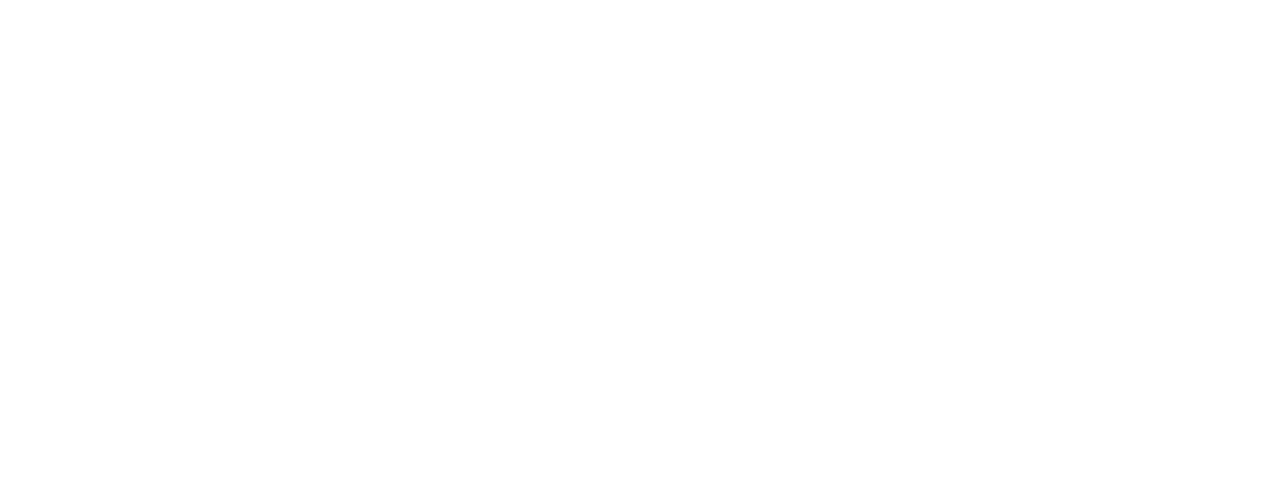
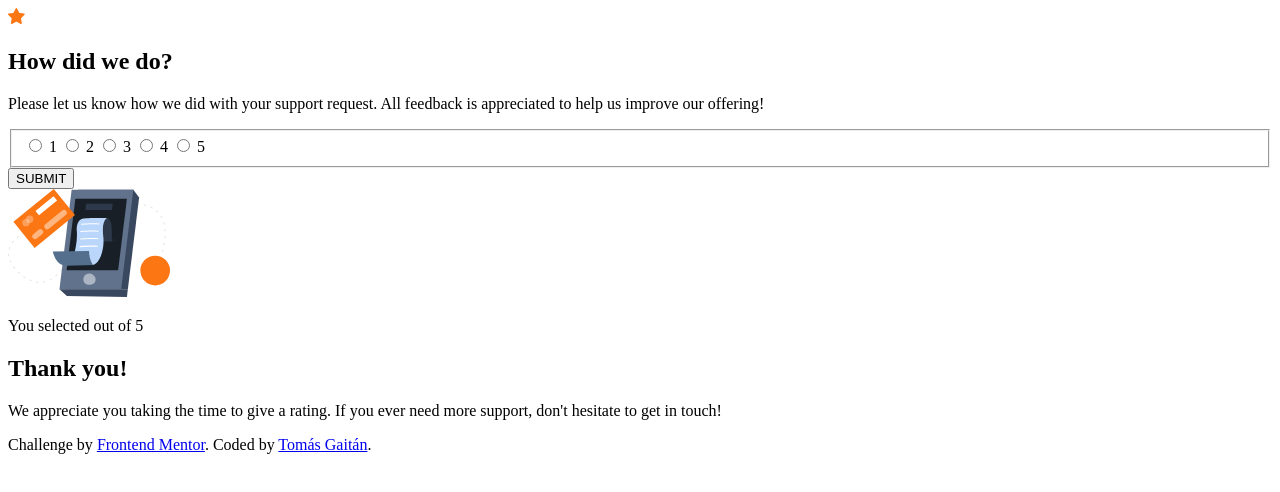
Before and after one commit to GaitanTomas/FrontendMentor-Interactive_rating_component, a plain HTML site: page index.html in a window 1280 px wide. Drawn offline with Linux system fonts and the light colour scheme.

Commit message:
Feat: add HTML rating card, thanks card & footer

```diff
--- a/index.html
+++ b/index.html
@@ -8,6 +8,63 @@
   <title>Frontend Mentor | Interactive rating component</title>
 </head>
 <body>
+  <!-- RATING STATE CARD -->
+  <section class="card">
+    <img src="images/icon-star.svg" alt="Star-icon" class="card_img">
+    <!-- TEXT -->
+    <div class="card_text-container">
+      <h1 class="text-container_title">How did we do?</h1>
+      <p class="text-container_paragraph">
+        Please let us know how we did with your support request. All feedback is appreciated
+        to help us improve our offering!
+      </p>
+    </div>
+    <!-- FORM -->
+    <form method="post" class="card_form">
+      <fieldset class="form_num-container">
+        <!-- num 1 -->
+        <input type="radio" name="num" id="num-1" class="num-container_number">
+        <label for="num-1" class="num-container_label">1</label>
+        <!-- num 2 -->
+        <input type="radio" name="num" id="num-2" class="num-container_number">
+        <label for="num-2" class="num-container_label">2</label>
+        <!-- num 3 -->
+        <input type="radio" name="num" id="num-3" class="num-container_number">
+        <label for="num-3" class="num-container_label">3</label>
+        <!-- num 4 -->
+        <input type="radio" name="num" id="num-4" class="num-container_number">
+        <label for="num-4" class="num-container_label">4</label>
+        <!-- num 5 -->
+        <input type="radio" name="num" id="num-5" class="num-container_number">
+        <label for="num-5" class="num-container_label">5</label>
+      </fieldset>
+      <button class="form_button" type="submit">SUBMIT</button>
+    </form>
+  </section>
+  <!-- THANKS STATE CARD -->
+  <section class="thx-card">
+    <img src="images/illustration-thank-you.svg" alt="Phone image" class="thx-card_img">
+    <!-- SELECTED RATING -->
+    <p class="thx-card_selected-rating-p">
+      You selected
+      <span class="selected-rating-p_span">
 
+      </span>
+      out of 5
+    </p>
+    <!-- TEXT -->
+    <div class="thx-card_text-container">
+      <h1 class="thx-card_title">Thank you!</h1>
+      <p class="thx-card_paragraph">
+        We appreciate you taking the time to give a rating. If you ever need more support,
+        don't hesitate to get in touch!
+      </p>
+    </div>
+  </section>
+  <!-- FOOTER -->
+  <footer class="footer">
+    Challenge by <a href="https://www.frontendmentor.io/?ref=challenge" target="_blank">Frontend Mentor</a>.
+    Coded by <a href="#">Tomás Gaitán</a>.
+  </footer>
 </body>
 </html>
```
